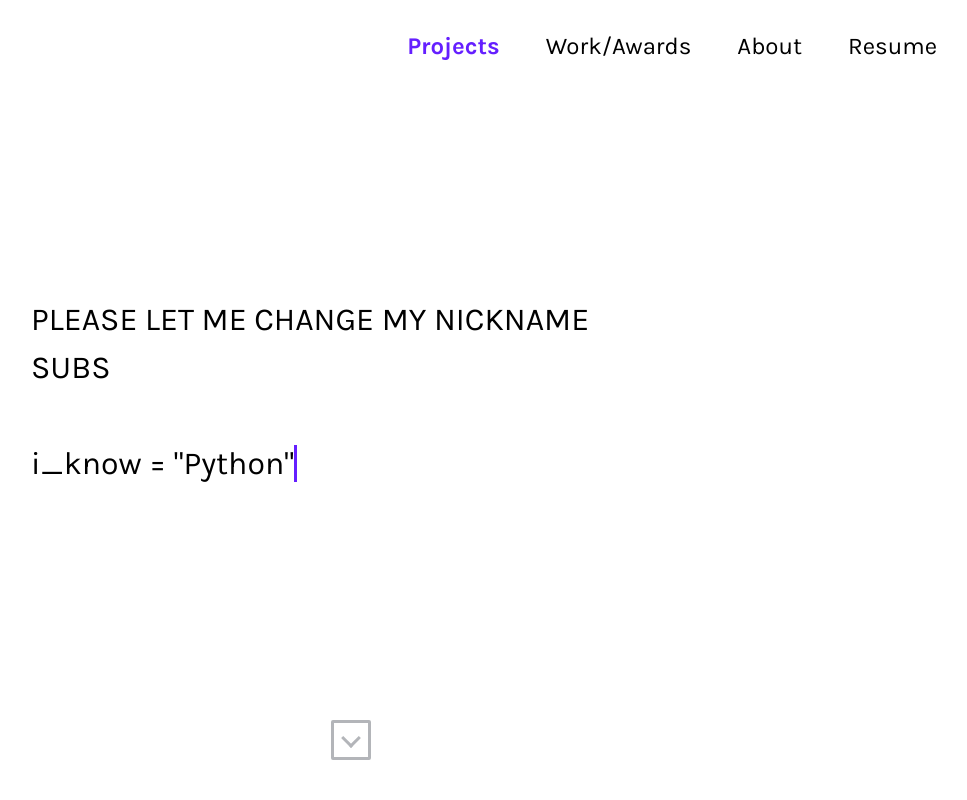
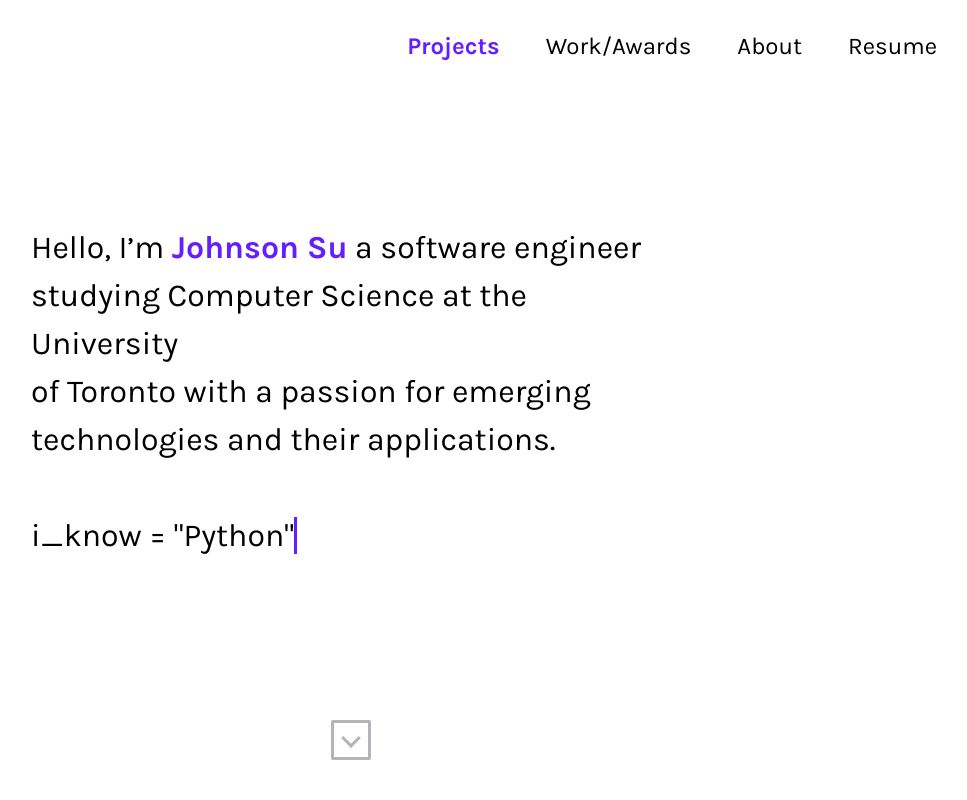
Before and after one commit to Johnson-Su/Personal-Website-Old, a plain HTML site: page index.html in a window 1280 px wide. Shown: the top 800 px of the page, without its empty margins (289-1256 px from the left). Drawn offline with nearby package versions, Linux system fonts and the light colour scheme.

Commit message:
spacing change

```diff
--- a/index.html
+++ b/index.html
@@ -64,11 +64,10 @@
 
     <div class="center">
       <p class="intro mx-4 mx-md-0" style="background-color:white;">
-        PLEASE LET ME CHANGE MY NICKNAME SUBS
-        <!-- Hello, I’m <span class="bold">Johnson Su</span> a software engineer<br class="nomobile">
+        Hello, I’m <span class="bold">Johnson Su</span> a software engineer<br class="nomobile">
         studying Computer Science at the University<br class="nomobile">
         of Toronto with a passion for emerging<br class="nomobile">
-        technologies and their applications. -->
+        technologies and their applications.
       </br>
       </br>
       <!-- <span class="ani"></span> -->
```
